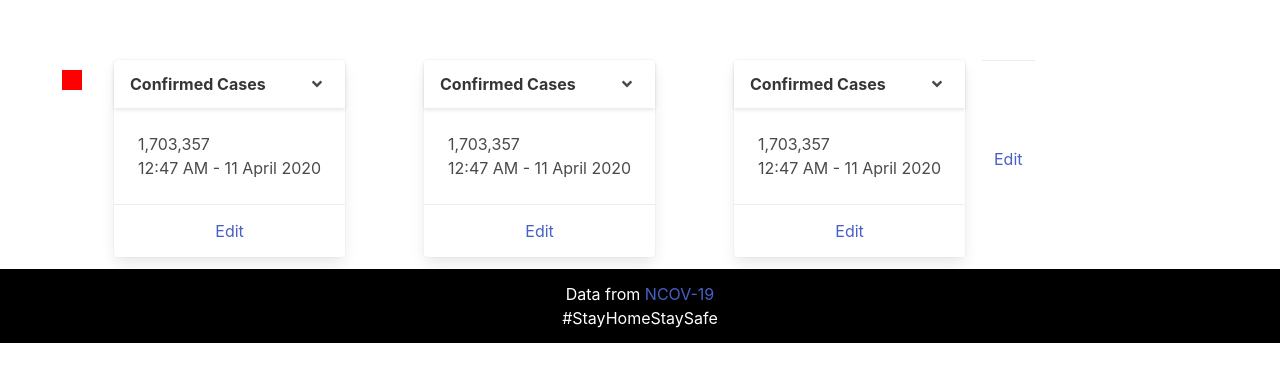
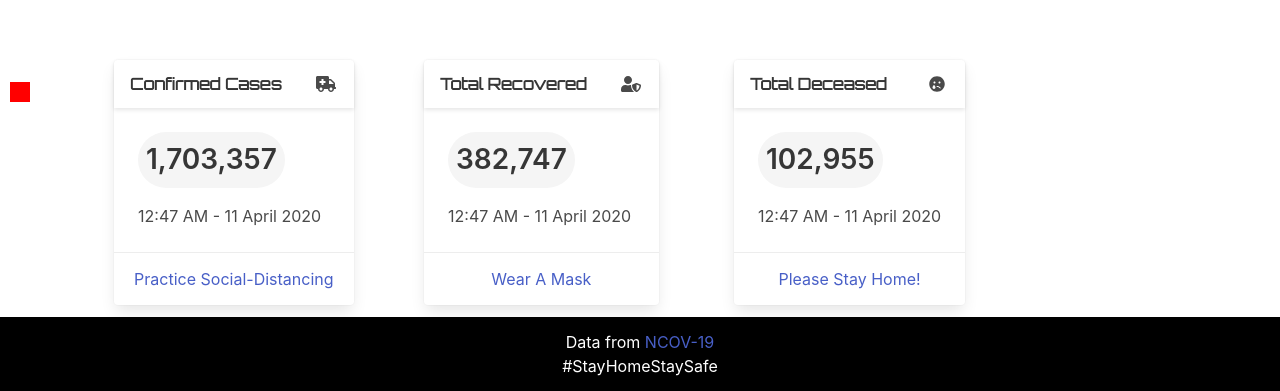
Before and after one commit to djetton6/coronavirus, a website: page public/index.html in a window 1280 px wide. Shown: the part 800-1191 px from the top of the page. Before the commit the page ends 1143 px from the top, so only its background shows below. Drawn offline with nearby package versions, Linux system fonts and the light colour scheme; some packages are replaced by stand-ins of ours.

Commit message:
added mask wearing and styling for buttons

```diff
--- a/public/index.html
+++ b/public/index.html
@@ -30,86 +30,80 @@
 </nav>
 <body>
   <div id="map"></div>
+  <div id="tooltip"></div>
+
   <div class="tile is-ancestor">
-    <div id="tooltip"></div>
     <div class="tile is-3">
       <div class="card">
         <header class="card-header">
-          <p class="card-header-title">
+          <h1 class="card-header-title">
             Confirmed Cases
-          </p>
+          </h1>
           <a href="#" class="card-header-icon" aria-label="more options">
             <span class="icon">
-              <i class="fas fa-angle-down" aria-hidden="true"></i>
+              <i class="fas fa-ambulance" aria-hidden="true"></i>
             </span>
           </a>
         </header>
         <div class="card-content">
           <div class="content">
-            1,703,357
+            <h2 class="number confirmed">1,703,357</h2>
 
             <br />
             <time datetime="2020-11-4">12:47 AM - 11 April 2020</time>
           </div>
         </div>
         <footer class="card-footer">
-          <a href="#" class="card-footer-item">Edit</a>
+          <a href="https://www.medrxiv.org/content/10.1101/2020.03.22.20041079v1.full.pdf" class="card-footer-item">Practice Social-Distancing</a>
         </footer>
       </div>
     </div>
     <div class="tile is-3">
       <div class="card">
         <header class="card-header">
-          <p class="card-header-title">
-            Confirmed Cases
-          </p>
+          <h1 class="card-header-title">Total Recovered</h1>
           <a href="#" class="card-header-icon" aria-label="more options">
             <span class="icon">
-              <i class="fas fa-angle-down" aria-hidden="true"></i>
+              <i class="fas fa-user-shield" aria-hidden="true"></i>
             </span>
           </a>
         </header>
         <div class="card-content">
           <div class="content">
-            1,703,357
-
+            <h2 class="number recovered">382,747</h2>
             <br />
             <time datetime="2020-11-4">12:47 AM - 11 April 2020</time>
           </div>
         </div>
         <footer class="card-footer">
-          <a href="#" class="card-footer-item">Edit</a>
+          <a href="https://www.businessinsider.com/cdc-recommending-cloth-masks-face-coverings-in-public-spaces-2020-4" class="card-footer-item">Wear A Mask</a>
         </footer>
       </div>
     </div>
     <div class="tile is-3">
       <div class="card">
         <header class="card-header">
-          <p class="card-header-title">
-            Confirmed Cases
-          </p>
-          <a href="#" class="card-header-icon" aria-label="more options">
+          <h1 class="card-header-title">
+            Total Deceased
+          </h1>
+          <a href="#" class="card-header-icon" aria-label="heart broken">
             <span class="icon">
-              <i class="fas fa-angle-down" aria-hidden="true"></i>
+              <i class="fas fa-sad-tear" aria-hidden="true"></i>
             </span>
           </a>
         </header>
         <div class="card-content">
           <div class="content">
-            1,703,357
-
+            <h2 class="number deceased">102,955</h2>
             <br />
             <time datetime="2020-11-4">12:47 AM - 11 April 2020</time>
           </div>
         </div>
         <footer class="card-footer">
-          <a href="#" class="card-footer-item">Edit</a>
+          <a href="https://kval.com/news/local/oregon-social-distancing-stay-at-home-order-curb-transmission-of-virus-by-50-to-70" class="card-footer-item">Please Stay Home!</a>
         </footer>
       </div>
     </div>
-        <footer class="card-footer">
-          <a href="#" class="card-footer-item">Edit</a>
-        </footer>
       </div>
     </div>
   </div>
--- a/public/style.css
+++ b/public/style.css
@@ -44,3 +44,8 @@ footer {
 .tile {
   padding-left: 5%;
 }
+
+.number {
+  text-align: center;
+  font-style: bold;
+}
```
